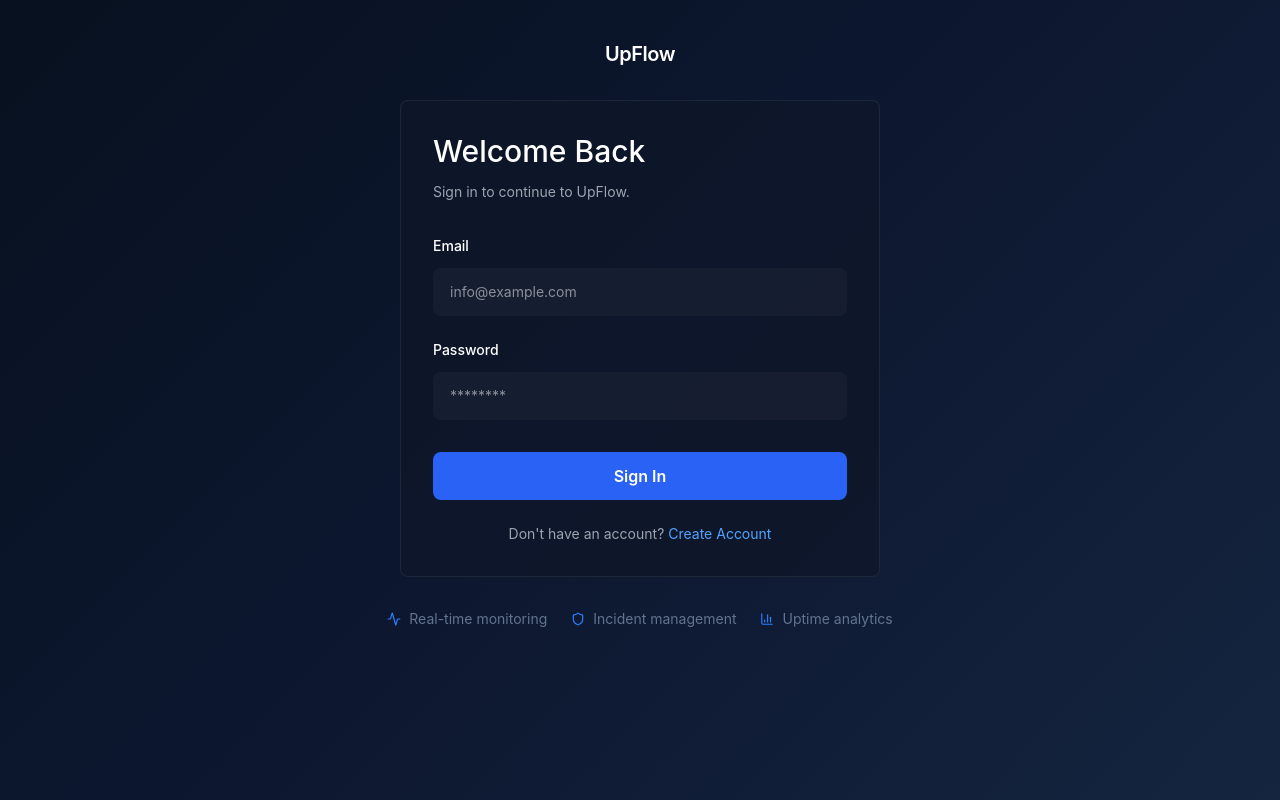
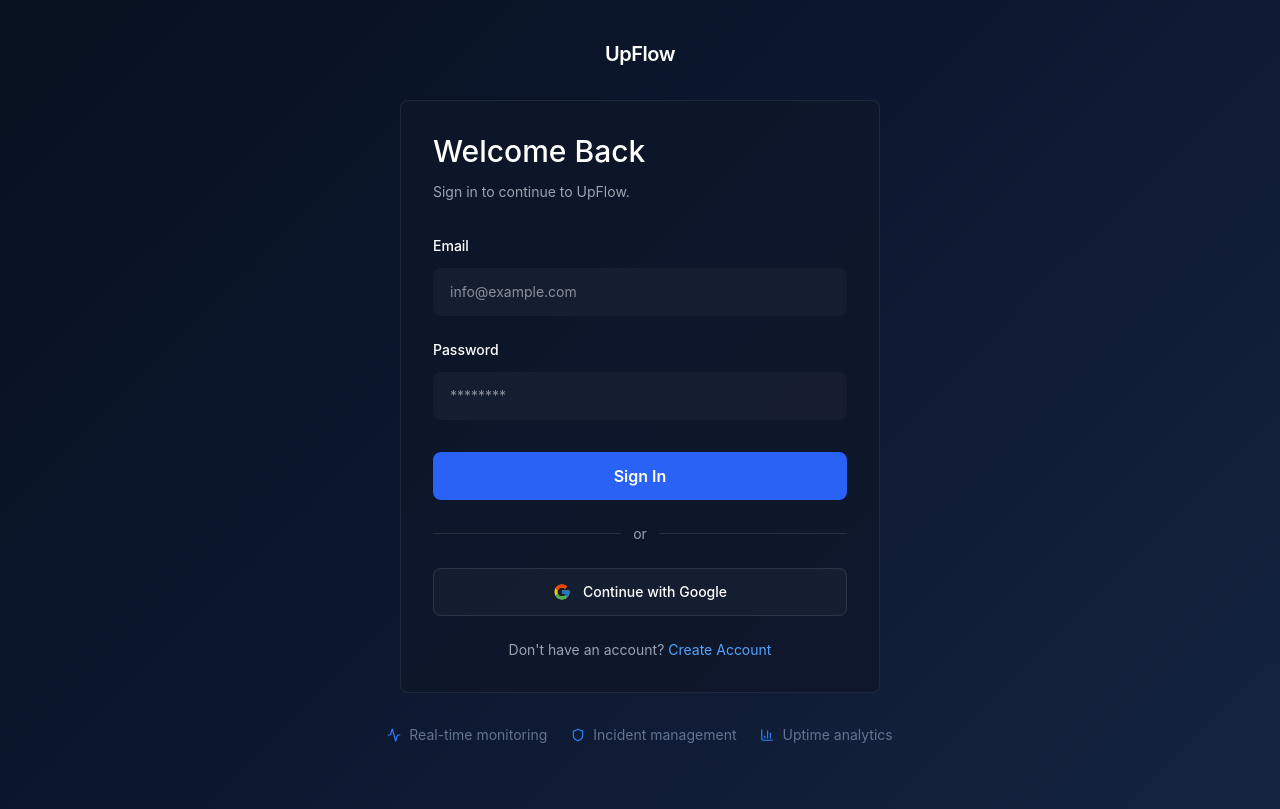
Before and after one commit to Subhajit281/API-Monitoring-Platform-Frontend, a React (Vite) app: page /login in a window 1280 px wide. Built offline with nearby package versions, Linux system fonts and the light colour scheme; no server answers.

Commit message:
Add Google OAuth authentication

```diff
--- a/src/App.jsx
+++ b/src/App.jsx
@@ -15,17 +15,19 @@ import MonitorHub from "./pages/MonitorHub";
 import MonitorAlerts from "./pages/MonitorAlerts";
 import ProtectedRoute from "./routes/ProtectedRoutes";
 import ProjectOverview from "./pages/ProjectOverview";
+import OAuthCallback from "./pages/auth/OAuthCallback";
 
 function App() {
   return (
     <>
-      {/* Mounted ONCE for the app's entire lifetime — survives every route change */}
+
       <FixedBackground />
 
       <Routes>
         {/* PUBLIC AUTHENTICATION ROUTES */}
         <Route path="/login" element={<Login />} />
         <Route path="/register" element={<Register />} />
+        <Route path="/auth/oauth/callback" element={<OAuthCallback />} />
         <Route path="/" element={<Home />} />
 
         {/* PROTECTED WORKSPACE ROUTES */}
--- a/src/pages/auth/Login.jsx
+++ b/src/pages/auth/Login.jsx
@@ -87,6 +87,10 @@ function LoginOTP() {
     } finally {
       setLoading(false);
     }
+  };
+
+  const handleGoogleLogin = () => {
+    window.location.href = `${import.meta.env.VITE_API_URL}/api/v1/auth/google`;
   };
 
 return (
@@ -190,6 +194,44 @@ return (
             {loading ? "Verifying..." : "Sign In"}
           </button>
 
+          <div className="flex items-center gap-3 my-5 sm:my-6">
+            <div className="flex-1 h-px bg-[rgba(255,255,255,0.1)]" />
+            <span className="text-xs sm:text-sm text-[var(--muted)]">or</span>
+            <div className="flex-1 h-px bg-[rgba(255,255,255,0.1)]" />
+          </div>
+
+          <button
+            type="button"
+            onClick={handleGoogleLogin}
+            disabled={loading}
+            className="
+              w-full
+              h-10 sm:h-12
+              flex
+              items-center
+              justify-center
+              gap-2 sm:gap-3
+              rounded-lg
+              bg-[rgba(255,255,255,0.03)]
+              border border-[rgba(255,255,255,0.1)]
+              text-white
+              text-xs sm:text-sm
+              font-medium
+              transition-all
+              hover:bg-[rgba(255,255,255,0.06)]
+              disabled:opacity-50
+              disabled:cursor-not-allowed
+            "
+          >
+            <svg width="18" height="18" viewBox="0 0 48 48" xmlns="http://www.w3.org/2000/svg">
+              <path fill="#FFC107" d="M43.611,20.083H42V20H24v8h11.303c-1.649,4.657-6.08,8-11.303,8c-6.627,0-12-5.373-12-12 c0-6.627,5.373-12,12-12c3.059,0,5.842,1.154,7.961,3.039l5.657-5.657C34.046,6.053,29.268,4,24,4C12.955,4,4,12.955,4,24 c0,11.045,8.955,20,20,20c11.045,0,20-8.955,20-20C44,22.659,43.862,21.35,43.611,20.083z"/>
+              <path fill="#FF3D00" d="M6.306,14.691l6.571,4.819C14.655,15.108,18.961,12,24,12c3.059,0,5.842,1.154,7.961,3.039 l5.657-5.657C34.046,6.053,29.268,4,24,4C16.318,4,9.656,8.337,6.306,14.691z"/>
+              <path fill="#4CAF50" d="M24,44c5.166,0,9.86-1.977,13.409-5.192l-6.19-5.238C29.211,35.091,26.715,36,24,36 c-5.202,0-9.619-3.317-11.283-7.946l-6.522,5.025C9.505,39.556,16.227,44,24,44z"/>
+              <path fill="#1976D2" d="M43.611,20.083H42V20H24v8h11.303c-0.792,2.237-2.231,4.166-4.087,5.571 c0.001-0.001,0.002-0.001,0.003-0.002l6.19,5.238C36.971,39.205,44,34,44,24 C44,22.659,43.862,21.35,43.611,20.083z"/>
+            </svg>
+            Continue with Google
+          </button>
+
           <p className="text-center text-xs sm:text-sm text-[var(--muted)] mt-5 sm:mt-6">
             Don't have an account?{" "}
             <Link
--- /dev/null
+++ b/src/pages/auth/OAuthCallback.jsx
@@ -0,0 +1,30 @@
+import { useEffect } from "react";
+import { useNavigate, useSearchParams } from "react-router-dom";
+
+const OAuthCallback = () => {
+    const navigate = useNavigate();
+    const [searchParams] = useSearchParams();
+
+    useEffect(() => {
+        const token = searchParams.get("token");
+
+        if (!token) {
+            navigate("/login");
+            return;
+        }
+
+        localStorage.setItem("token", token);
+
+        navigate("/projects");
+    }, [navigate, searchParams]);
+
+    return (
+        <div className="min-h-screen flex items-center justify-center">
+            <p className="text-lg font-medium">
+                Signing you in...
+            </p>
+        </div>
+    );
+};
+
+export default OAuthCallback;
```
